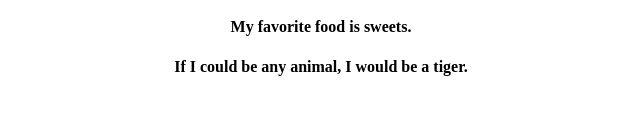
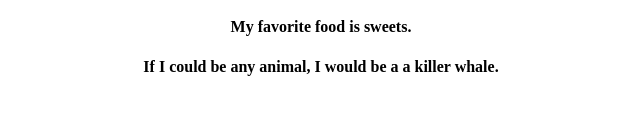
Before and after one commit to lonzolyn/ideal-adventure2, a plain HTML site: page index.html in a window 1280 px wide. Shown: the part 251-366 px from the top of the page, without its empty margins (319-959 px from the left). Drawn offline with Linux system fonts and the light colour scheme.

Commit message:
made chages to animal

```diff
--- a/index.html
+++ b/index.html
@@ -14,7 +14,7 @@
 					<h4>My hometown is Rocky Mount.</h4>
 					<h4>My favorite color is green.</h4>
 					<h4>My favorite food is sweets.</h4>
-					<h4>If I could be any animal, I would be a tiger.</h4>
+					<h4>If I could be any animal, I would be a a killer whale.</h4>
 			</div>
 		  </body>
 		</html>
```
